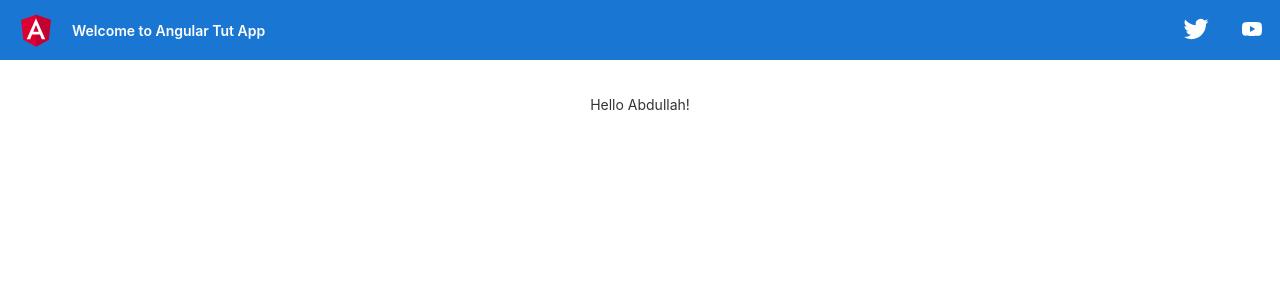
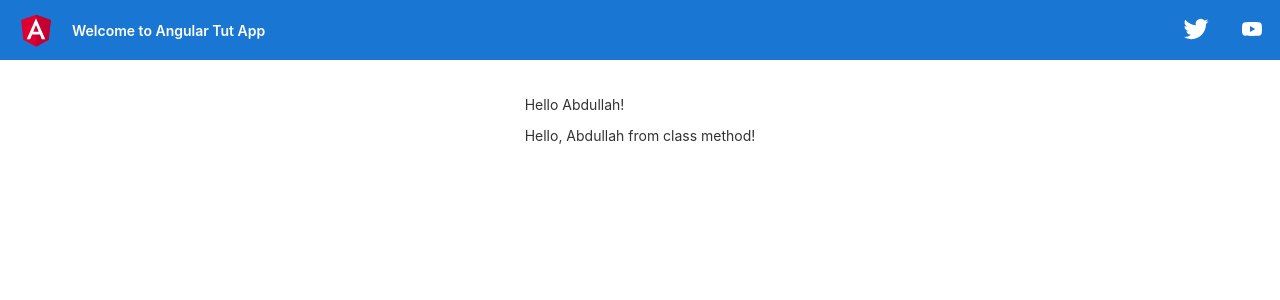
Before and after one commit to anewman15/angular-tut-app, an Angular app: page / in a window 1280 px wide. Shown: the top 300 px of the page. Built offline with nearby package versions, Linux system fonts and the light colour scheme.

Commit message:
Return greeting using class method

```diff
--- a/src/app/hello/hello.component.html
+++ b/src/app/hello/hello.component.html
@@ -1 +1,2 @@
 <p>Hello {{name}}!</p>
+<p>{{greetUser()}}</p>
--- a/src/app/hello/hello.component.ts
+++ b/src/app/hello/hello.component.ts
@@ -12,4 +12,7 @@ export class HelloComponent implements OnInit {
   ngOnInit(): void {
   }
 
+  greetUser() {
+    return `Hello, ${this.name} from class method!`
+  }
 }
```
